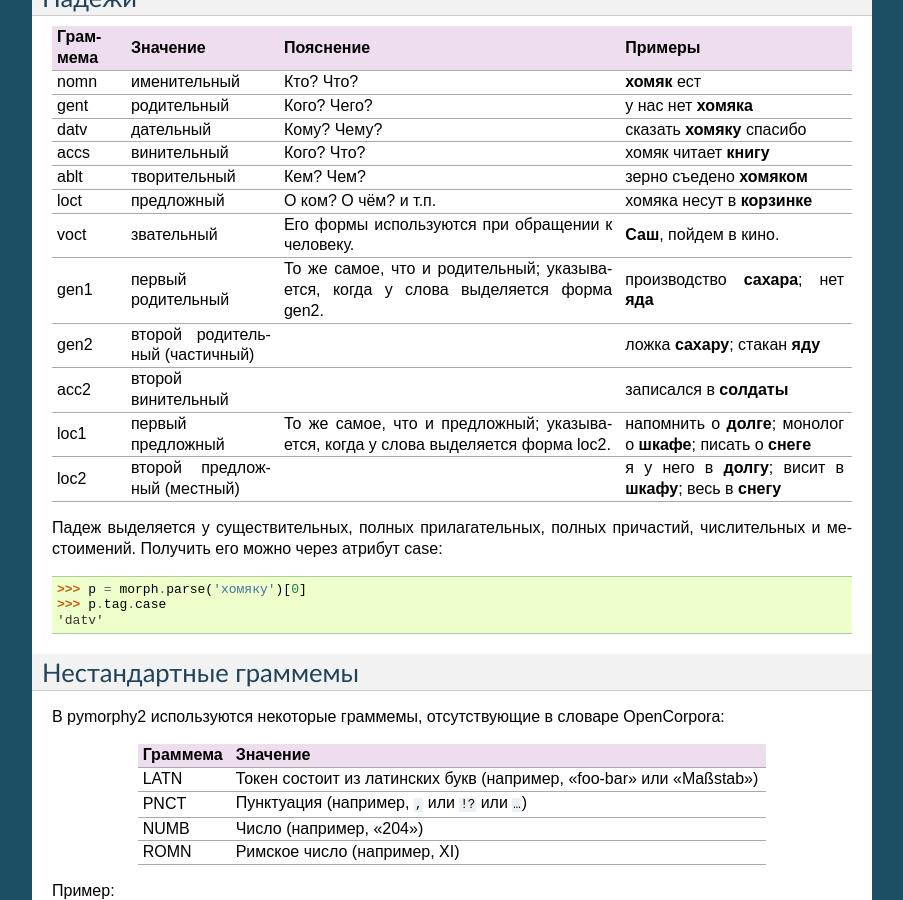
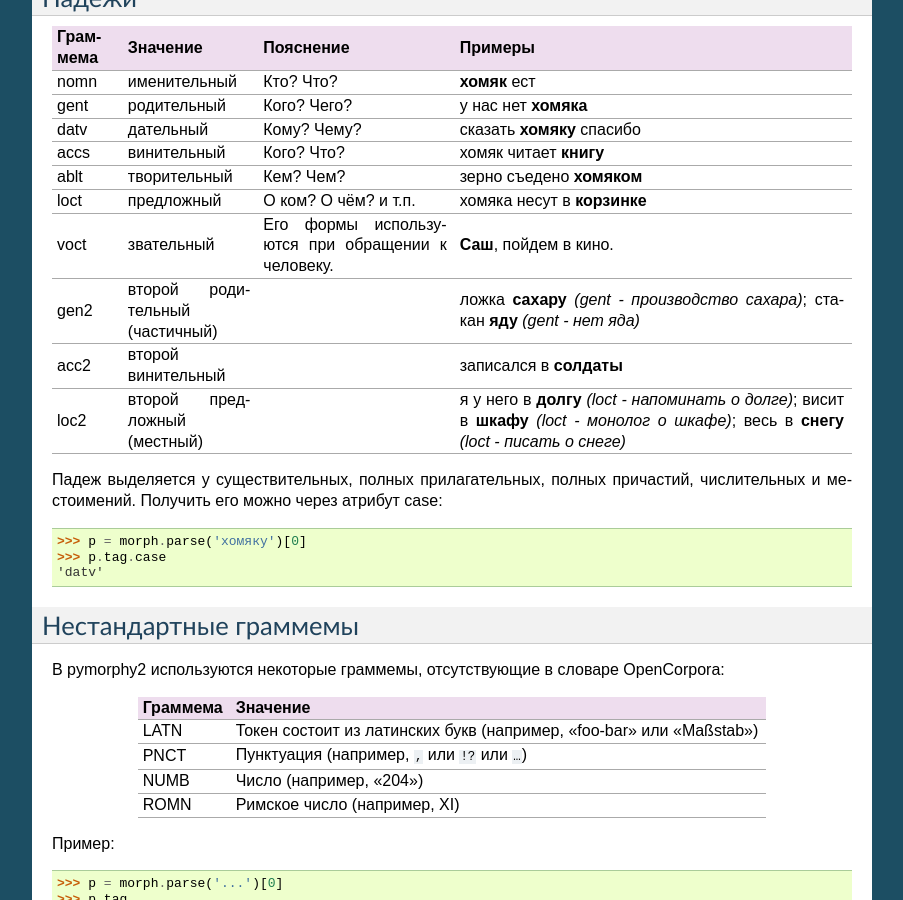
Before and after one commit to pymorphy2/pymorphy2, a Sphinx documentation site: the page built from docs/user/grammemes.rst, in a window 1280 px wide and 900 px high, scrolled down 818 px. Shown: the whole window, without its empty margins (198-1101 px from the left). Built offline with Sphinx 7.4.7, drawn with Linux system fonts in a browser that asks for light colours; pages that are not in the unit, such as notebooks, are missing from menus.

Commit message:
grammeme docs are fixed (see #8)

```diff
--- a/docs/user/grammemes.rst
+++ b/docs/user/grammemes.rst
@@ -47,9 +47,9 @@ INTJ         междометие                        ой
 Падежи
 ------
 
-========   ===================    ===========================    ==============================
+========   ===================    ===========================    ================================
 Граммема   Значение               Пояснение                      Примеры
-========   ===================    ===========================    ==============================
+========   ===================    ===========================    ================================
 nomn       именительный           Кто? Что?                      **хомяк** ест
 gent       родительный            Кого? Чего?                    у нас нет **хомяка**
 datv       дательный              Кому? Чему?                    сказать **хомяку** спасибо
@@ -58,21 +58,18 @@ ablt       творительный           Кем? Чем?
 loct       предложный             О ком? О чём? и т.п.           хомяка несут в **корзинке**
 voct       звательный             Его формы используются         **Саш**, пойдем в кино.
                                   при обращении к человеку.
-gen1       первый родительный     То же самое, что и             производство **сахара**;
-                                  родительный; указывается,      нет **яда**
-                                  когда у слова выделяется
-                                  форма gen2.
-gen2       второй родительный                                    ложка **сахару**;
-           (частичный)                                           стакан **яду**
+gen2       второй родительный                                    ложка **сахару**
+           (частичный)                                           *(gent - производство сахара)*;
+                                                                 стакан **яду**
+                                                                 *(gent - нет яда)*
 acc2       второй винительный                                    записался в **солдаты**
-loc1       первый предложный      То же самое, что               напомнить о **долге**;
-                                  и предложный; указывается,     монолог о **шкафе**;
-                                  когда у слова выделяется       писать о **снеге**
-                                  форма loc2.
-loc2       второй предложный                                     я у него в **долгу**;
-           (местный)                                             висит в **шкафу**;
+loc2       второй предложный                                     я у него в **долгу**
+           (местный)                                             *(loct - напоминать о долге)*;
+                                                                 висит в **шкафу**
+                                                                 *(loct - монолог о шкафе)*;
                                                                  весь в **снегу**
-========   ===================    ===========================    ==============================
+                                                                 *(loct - писать о снеге)*
+========   ===================    ===========================    ================================
 
 Падеж выделяется у существительных, полных прилагательных, полных причастий,
 числительных и местоимений. Получить его можно через атрибут case::
```
